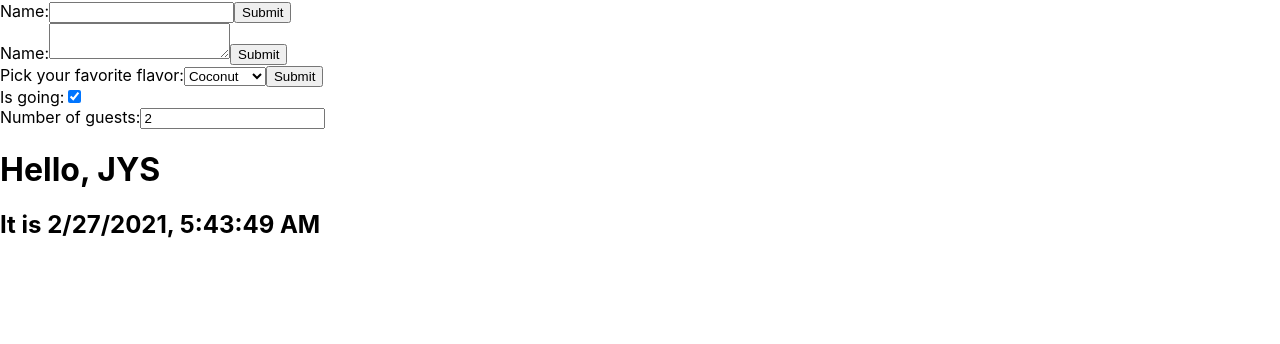
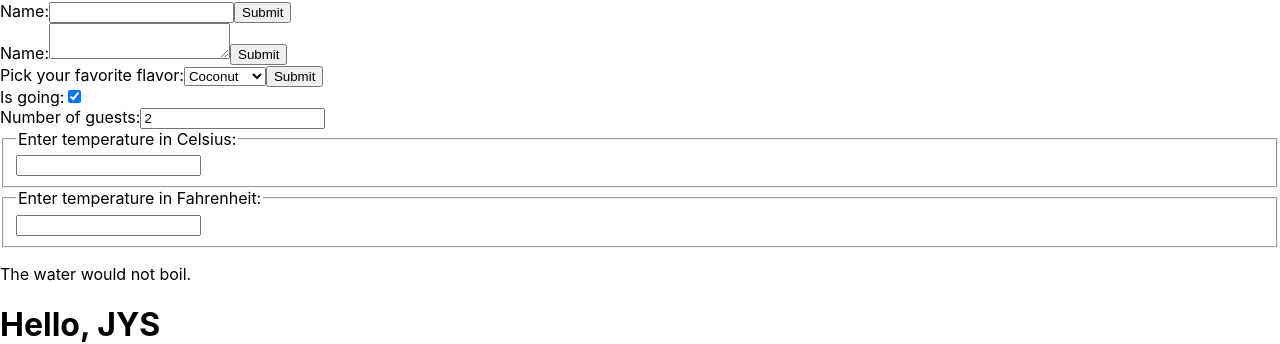
Before and after one commit to camp-son/react-tutorial, a React (Create React App) app: page / in a window 1280 px wide. Shown: the part 1021-1365 px from the top of the page. Before the commit the page ends 1280 px from the top, so only its background shows below. Built offline with nearby package versions, Linux system fonts and the light colour scheme.

Commit message:
state 공유

```diff
--- a/src/App.js
+++ b/src/App.js
@@ -9,6 +9,7 @@
 import EssayForm from "./component/EssayForm";
 import FlavorForm from "./component/FlavorForm";
 import Reservation from "./component/Reservation";
+import Calculator from "./component/Calculator";
 
 const numbers = [1, 2, 3, 4, 5];
 // const listItems = numbers.map((number) => <li>{number}</li>);
@@ -43,6 +44,7 @@
       <EssayForm />
       <FlavorForm />
       <Reservation />
+      <Calculator />
     </div>
   );
 }
--- /dev/null
+++ b/src/component/BoilingVerdict.jsx
@@ -0,0 +1,8 @@
+const BoilingVerdict = (props) => {
+  if (props.celsius >= 100) {
+    return <p>The water would boil.</p>;
+  }
+  return <p>The water would not boil.</p>;
+};
+
+export default BoilingVerdict;
--- /dev/null
+++ b/src/component/Calculator.jsx
@@ -0,0 +1,60 @@
+import React from "react";
+import BoilingVerdict from "./BoilingVerdict";
+import TemperatureInput from "./TemperatureInput";
+
+const toCelsius = (f) => ((f - 32) * 5) / 9;
+
+const toFahrenheit = (c) => (c * 9) / 5 + 32;
+
+const tryConvert = (temperature, convert) => {
+  const input = parseFloat(temperature);
+  if (isNaN(input)) return "";
+
+  const output = convert(input);
+  const rounded = Math.round(output * 1000) / 1000;
+
+  return rounded.toString();
+};
+
+class Calculator extends React.Component {
+  constructor(props) {
+    super(props);
+    this.state = {
+      temperature: "",
+      scale: "c",
+    };
+  }
+  handleCelsiusChange(temperature) {
+    this.setState({ scale: "c", temperature });
+  }
+
+  handleFahrenheitChange(temperature) {
+    this.setState({ scale: "f", temperature });
+  }
+
+  render() {
+    const { scale, temperature } = this.state;
+    const celsius =
+      scale === "f" ? tryConvert(temperature, toCelsius) : temperature;
+    const fahrenheit =
+      scale === "c" ? tryConvert(temperature, toFahrenheit) : temperature;
+
+    return (
+      <div>
+        <TemperatureInput
+          scale="c"
+          temperature={celsius}
+          onTemperatureChange={this.handleCelsiusChange.bind(this)}
+        />
+        <TemperatureInput
+          scale="f"
+          temperature={fahrenheit}
+          onTemperatureChange={this.handleFahrenheitChange.bind(this)}
+        />
+        <BoilingVerdict celsius={parseFloat(celsius)} />
+      </div>
+    );
+  }
+}
+
+export default Calculator;
--- /dev/null
+++ b/src/component/TemperatureInput.jsx
@@ -0,0 +1,32 @@
+import React from "react";
+
+const scaleNames = {
+  c: "Celsius",
+  f: "Fahrenheit",
+};
+
+class TemperatureInput extends React.Component {
+  constructor(props) {
+    super(props);
+    this.state = { temperature: "" };
+  }
+
+  handleChange(e) {
+    // this.setState({ temperature: e.target.value });
+    this.props.onTemperatureChange(e.target.value);
+  }
+
+  render() {
+    return (
+      <fieldset>
+        <legend>Enter temperature in {scaleNames[this.props.scale]}:</legend>
+        <input
+          value={this.props.temperature}
+          onChange={this.handleChange.bind(this)}
+        />
+      </fieldset>
+    );
+  }
+}
+
+export default TemperatureInput;
```
